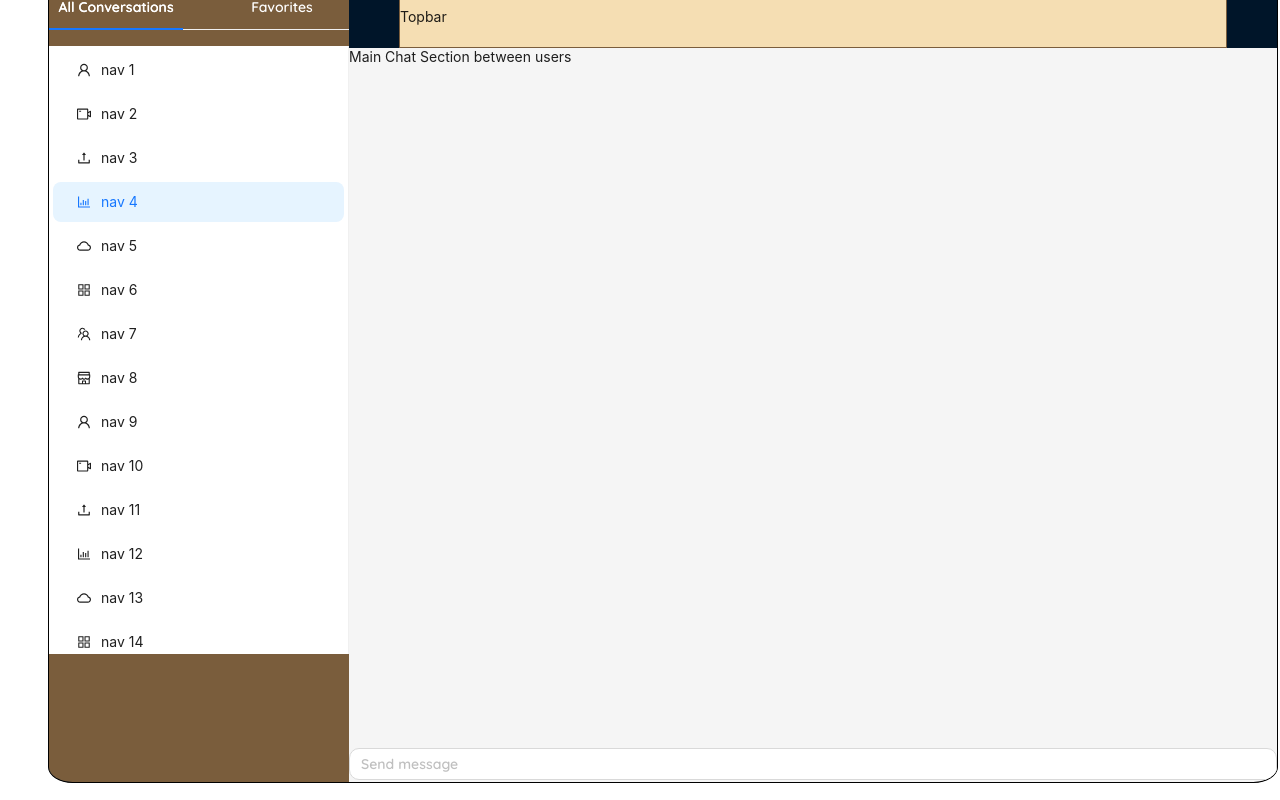
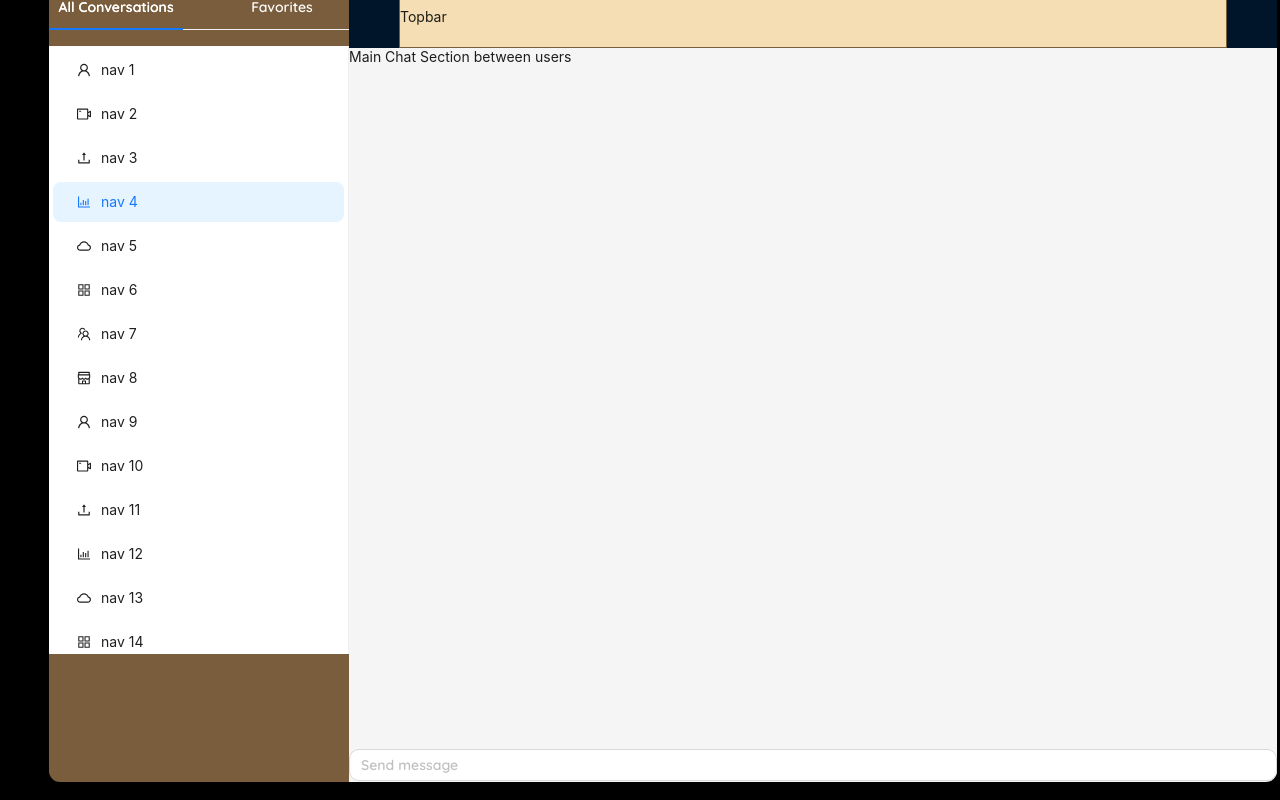
Before and after one commit to EvanZig/messengerApp, a React (Create React App) app in the folder client/: page / in a window 1280 px wide. Built offline with nearby package versions, Linux system fonts and the light colour scheme.

Commit message:
made layout rounded

```diff
--- a/client/src/styles/componentStyling/ChatLayoutStyle.scss
+++ b/client/src/styles/componentStyling/ChatLayoutStyle.scss
@@ -7,7 +7,7 @@ $brown: #7a5d3c;
     font-family: 'Quicksand', sans-serif;
     border-radius: 10px;
     outline: none;
-    margin-bottom: 2.5px;
+    margin-bottom: 1.1px;
     transition: box-shadow 0.3s ease;
 }
 
@@ -46,7 +46,7 @@ $brown: #7a5d3c;
     background-color: black;
     max-width: 1500px;
     height: 800px;
-    border-radius: 2%;
+    border-radius: 12px;
     border: 1px solid black;
     overflow: hidden;
 }
--- a/client/src/styles/general.scss
+++ b/client/src/styles/general.scss
@@ -4,5 +4,5 @@ body {
     font-family: 'Quicksand', sans-serif;
     height: calc(100vh - 500px);
     width: calc(100vw - 500px);
-    // background-color: #654321;
+    background-color: #000;
 }
```
